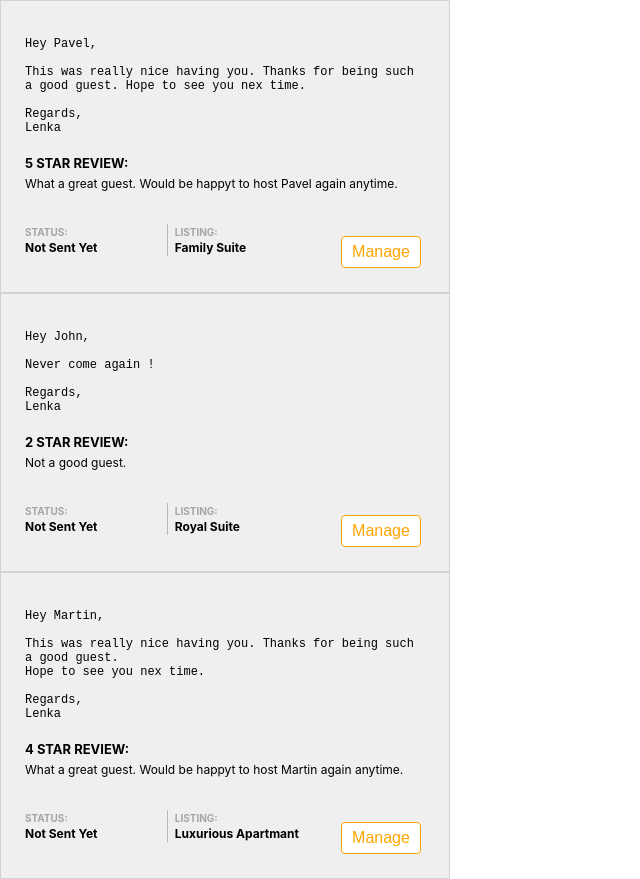
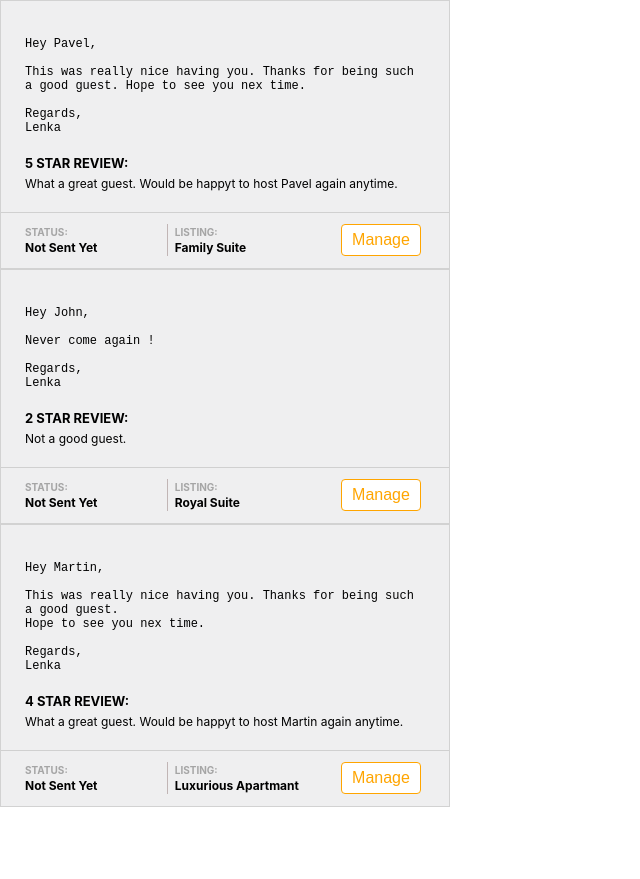
Before and after one commit to srsajjad/hotel-guest-review, a React (Create React App) app: page / in a window 1280 px wide. Shown: the whole page, without its empty margins (0-640 px from the left). After the commit the page ends 807 px from the top, so only its background shows below. Built offline with nearby package versions, Linux system fonts and the light colour scheme.

Commit message:
add listing section styling

```diff
--- a/src/components/listing/Listing.css
+++ b/src/components/listing/Listing.css
@@ -9,6 +9,7 @@
   border-radius: 4px;
   font-size: 1rem;
   position: relative;
+  align-self: center;
 }
 
 .orange-btn {
@@ -42,6 +43,17 @@
   display: flex;
   justify-content: space-between;
   align-items: flex-end;
+  position: relative;
+}
+
+.listing-sec::before {
+  content: "";
+  position: absolute;
+  left: -50px;
+  top: 0;
+  width: 200%;
+  height: 1px;
+  background: #d0d0d0;
 }
 
 .listing-status {
--- a/src/components/msgbox/MsgBox.css
+++ b/src/components/msgbox/MsgBox.css
@@ -1,9 +1,11 @@
 .msg-box {
   padding: 1.5rem;
+  padding-bottom: 0;
   width: 400px;
   border: 1px solid #d2d2d2;
   background: #efeff0;
   font-size: 12px;
+  overflow: hidden;
 }
 
 .msg-box pre {
```
